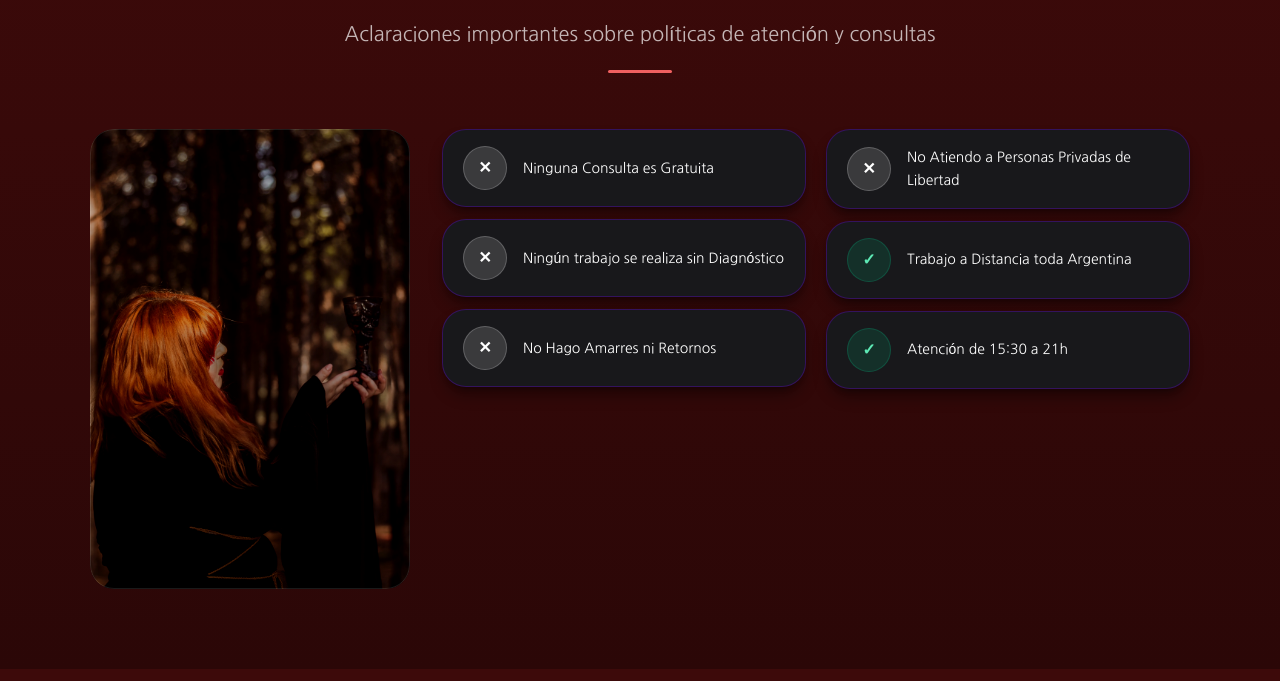
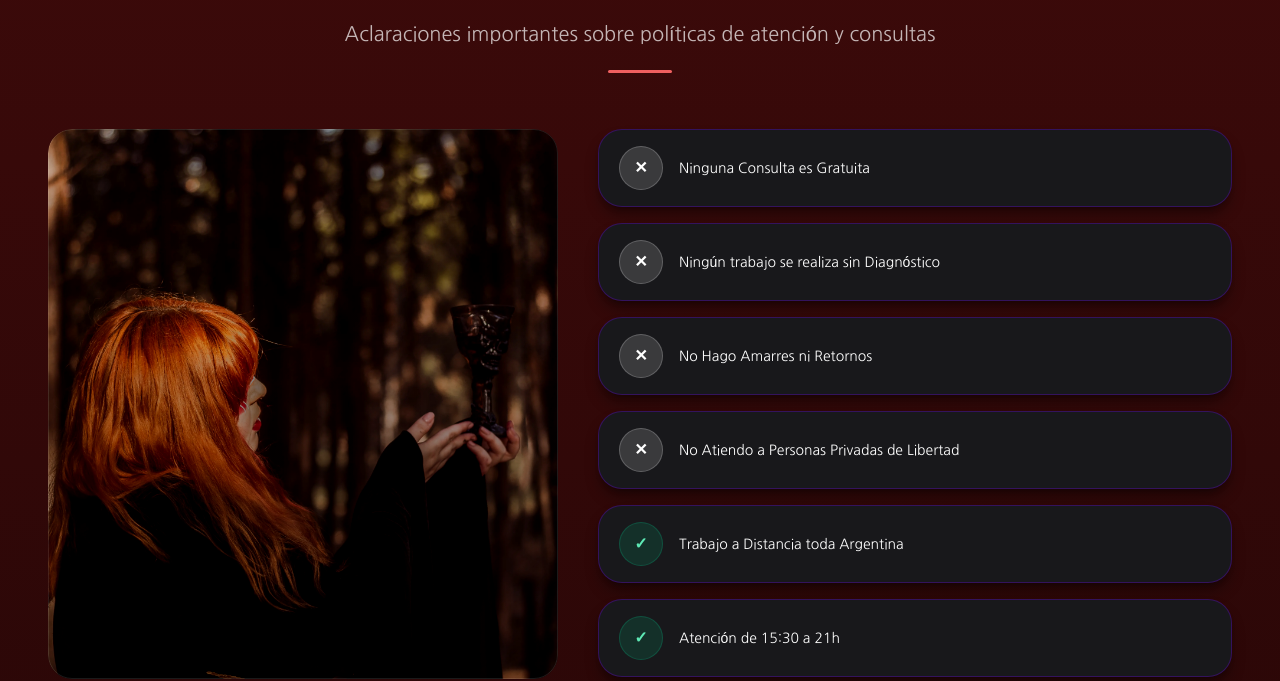
Before and after one commit to undevcode-ok/landing-sol-magia, a Next.js app: page / in a window 1280 px wide. Shown: the part 2840-3521 px from the top of the page. Built offline with nearby package versions, Linux system fonts and the light colour scheme.

Commit message:
arreglando altura y ancho de secciones

```diff
--- a/app/Profile/index.tsx
+++ b/app/Profile/index.tsx
@@ -11,7 +11,7 @@ export const Enemigos = () => {
   return (
     <section
       ref={sectionRef}
-      className="relative h-[500px] overflow-hidden flex items-center justify-center"
+      className="relative h-[500px] min-w-7xl overflow-hidden flex items-center justify-center"
     >
       <EnemigosBackground ref={bgRef} />
       <div className="relative z-[2] flex flex-col items-center gap-8 px-6">
--- a/app/Reed/components/ReedImage.tsx
+++ b/app/Reed/components/ReedImage.tsx
@@ -7,8 +7,8 @@ export const ReedImage = () => {
         src={data.img}
         alt={data.title}
         className="
-          w-[320px]
-          h-[460px]
+          w-[510px]
+          h-[550px]
           object-cover
           rounded-3xl
           block
--- a/app/Reed/components/ReedRules.tsx
+++ b/app/Reed/components/ReedRules.tsx
@@ -3,14 +3,17 @@ import { RuleItem } from "./RuleItem";
 
 interface Props {
   rules: Rule[];
-  align?: "left" | "right";
+
 }
 
-export const ReedRules = ({ rules, align = "left" }: Props) => {
+export const ReedRules = ({ rules }: Props) => {
   return (
-    <div className="flex flex-col gap-3 flex-1">
+    <div className="flex flex-col gap-4">
       {rules.map((rule) => (
-        <RuleItem key={rule.id} rule={rule} align={align} />
+        <RuleItem
+          key={rule.id}
+          rule={rule}
+        />
       ))}
     </div>
   );
--- a/app/Reed/index.tsx
+++ b/app/Reed/index.tsx
@@ -3,8 +3,10 @@ import { ReedHeader } from "./components/ReedHeader";
 import { ReedImage } from "./components/ReedImage";
 import { ReedRules } from "./components/ReedRules";
 
+export const Reed = () => {
+  // Unimos ambas listas de reglas en una sola
+  const rules = [...data.rulesLeft, ...data.rulesRight];
 
-export const Reed = () => {
   return (
     <section
       className="
@@ -19,8 +21,7 @@ export const Reed = () => {
         gap-14
       "
       style={{
-    background:
-      "linear-gradient(180deg, #3d0a0a 0%, #2b0707 100%)",
+        background: "linear-gradient(180deg, #3d0a0a 0%, #2b0707 100%)",
       }}
     >
       <ReedHeader />
@@ -30,24 +31,18 @@ export const Reed = () => {
           flex
           flex-col
           lg:flex-row
-      items-stretch
-      gap-8
+          items-start
+          gap-10
           w-full
-      max-w-[1100px]
+          max-w-7xl
         "
       >
-    <div className="w-full lg:w-[320px] shrink-0">
+        <div className="shrink-0">
           <ReedImage />
         </div>
 
-    <div className="flex flex-1 gap-5">
-      <div className="flex flex-col justify-center gap-4 flex-1">
-        <ReedRules rules={data.rulesLeft} align="left" />
-      </div>
-
-      <div className="flex flex-col justify-center gap-4 flex-1">
-        <ReedRules rules={data.rulesRight} align="left" />
-      </div>
+        <div className="flex-1">
+          <ReedRules rules={rules} />
         </div>
       </div>
     </section>
--- a/app/Reference/index.tsx
+++ b/app/Reference/index.tsx
@@ -16,7 +16,7 @@ export const Reference = () => {
       }}
     >
       <ReferenceHeader />
-      <div className="w-full max-w-5xl">
+      <div className="w-full max-w-7xl">
         <div className="flex gap-6 transition-all duration-500">
           {currentRefs.map((ref) => (
             <ReferenceCard key={ref.id} referencia={ref} />
```
Lines whose indentation alone changed are shown as unchanged.
